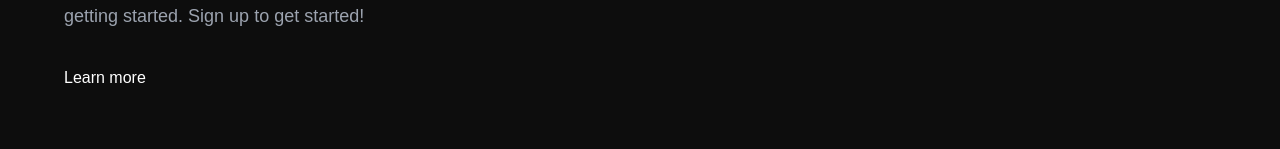
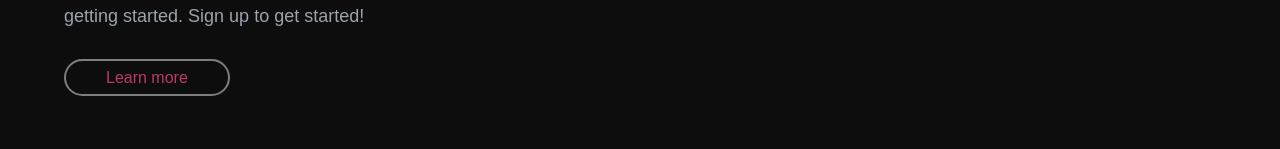
Before and after one commit to lucasjolibois54/lb-fitness, a Next.js app: page / in a window 1280 px wide. Shown: the part 2454-2603 px from the top of the page. Built offline with nearby package versions, Linux system fonts and the light colour scheme; no server answers.

Commit message:
Update aboutUs.js

```diff
--- a/components/home/aboutUs.js
+++ b/components/home/aboutUs.js
@@ -13,9 +13,9 @@ function aboutUs() {
                     <p className="text-base md:text-lg py-5 lg:px-24 lg:pl-0 lg:pr-20 max-w-2xl text-gray-400 mt-5">
                     LB Fitness was established to help you be the best you possible. We believe you shouldn&apos;t have to pay for that, which is why it is totally free. Everybody has different goals, that&apos;s why we have different plans, giving anyone to oppotunity to get started. Whether you&apos;re experienced or is just getting started. Sign up to get started!                    </p>
                     <div className="mt-4 space-x-3">
-                        <Link href="/about" className=" text-pink py-2 px-10 rounded-full border-gray-stroke border-2 cursor-pointer">
+                        <a href="/about" className=" text-pink py-2 px-10 rounded-full border-gray-stroke border-2 cursor-pointer">
                             Learn more
-                        </Link></div>
+                        </a></div>
                 </div>
             </div>
 
```
